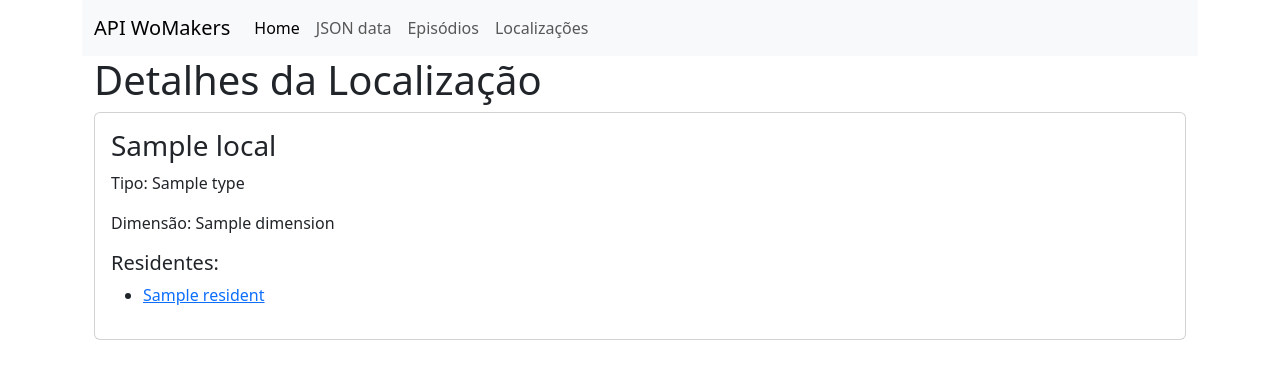
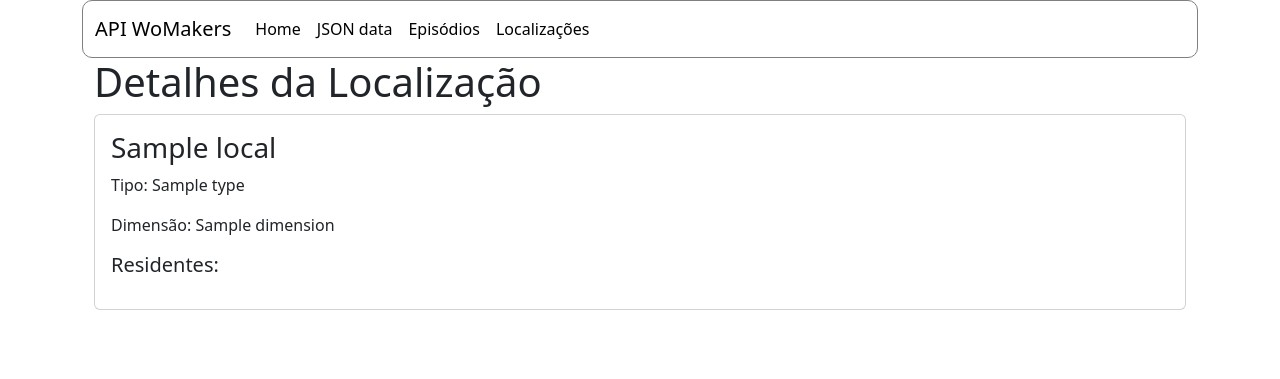
Before and after one commit to laicts/API-Rick-Morty, a Flask app: template templates/locationsProfile.html in a window 1280 px wide. Shown: the top 379 px of the page. Run offline with Flask 3, Linux system fonts and the light colour scheme; the template is opened without the code that fills it: most values are stand-ins (such as "Sample title", 1, 10 or a date in 2020).

Commit message:
updtae location, episode info

```diff
--- a/app.py
+++ b/app.py
@@ -81,6 +81,14 @@ def get_episodios_lista():
 
     return {"episodes": episodes_list}
 
+
+def get_character_info(character_id):
+    url = f"https://rickandmortyapi.com/api/character/{character_id}"
+    response = urllib.request.urlopen(url)
+    data = response.read()
+    character_data = json.loads(data)
+    return character_data
+
 @app.route("/episodios")
 def get_list_episodes_page():
     url = "https://rickandmortyapi.com/api/episode"
@@ -97,7 +105,7 @@ def get_episode_details(id):
     data = response.read()
     episode_data = json.loads(data)
 
-    return render_template("profileEpisodios.html", episode=episode_data)
+    return render_template("profileEpisodios.html", episode=episode_data, get_character_info=get_character_info)
 
 # ROTAS PARA A LOCALIZAÇÃO
 
@@ -123,6 +131,14 @@ def get_list_location():
 
     return {"localization": location_list}
 
+def get_resident_info(resident_id):
+    url = f"https://rickandmortyapi.com/api/character/{resident_id}"
+    response = urllib.request.urlopen(url)
+    data = response.read()
+    resident_data = json.loads(data)
+    return resident_data
+
+
 @app.route("/location")
 def get_list_location_page():
     url = "https://rickandmortyapi.com/api/location"
@@ -139,4 +155,4 @@ def get_location_details(id):
     data = response.read()
     local_data = json.loads(data)
 
-    return render_template("locationsProfile.html", local=local_data)
+    return render_template("locationsProfile.html", local=local_data, get_resident_info=get_resident_info)
--- a/templates/characters.html
+++ b/templates/characters.html
@@ -11,7 +11,7 @@
 
             <h3 class="h5">{{character.name}}</h3>
             <p>
-                <a href="/profile/{{character.id}}" class="btn btn-primary">Ver perfil</a>
+                <a href="/profile/{{character.id}}" class="btn btn-secondary">Ver perfil</a>
             </p>
         </div>
 
--- a/templates/locationsProfile.html
+++ b/templates/locationsProfile.html
@@ -10,8 +10,12 @@
             <p class="card-text">Dimensão: {{ local.dimension }}</p>
             <h5 class="card-title">Residentes:</h5>
             <ul>
-                {% for resident in local.residents %}
-                <li><a href="/profile/{{ resident.split('/')[-1] }}">{{ resident }}</a></li>
+                {% for resident_url in local.residents %}
+                    {% set resident_id = resident_url.split('/')[-1] %}
+                    {% set resident_info = get_resident_info(resident_id) %}
+                    {% if resident_info %}
+                        <li><a href="/profile/{{ resident_id }}">{{ resident_info.name }}</a></li>
+                    {% endif %}
                 {% endfor %}
             </ul>
         </div>
--- a/templates/nav.html
+++ b/templates/nav.html
@@ -1,5 +1,23 @@
+<style>
+  .custom-navbar {
+      background-color: white;
+      border: 1px solid grey;
+      border-radius: 10px;
+  }
+
+  .custom-navbar .nav-link {
+      color: black;
+  }
+
+  .custom-navbar .nav-link:hover {
+      color: rebeccapurple;
+      background-color: rgba(0, 0, 0, 0.5);
+      border-radius: 50px;
+  }
+</style>
+
 <header>
-    <nav class="navbar navbar-expand-lg bg-body-tertiary">
+    <nav class="navbar navbar-expand-lg custom-navbar">
         <div class="container-fluid">
           <a class="navbar-brand" href="/">API WoMakers</a>
           <button class="navbar-toggler" type="button" data-bs-toggle="collapse" data-bs-target="#navbarNav" aria-controls="navbarNav" aria-expanded="false" aria-label="Toggle navigation">
```
Also changed, not shown: templates/profileEpisodios.html (+9 -5 lines).
